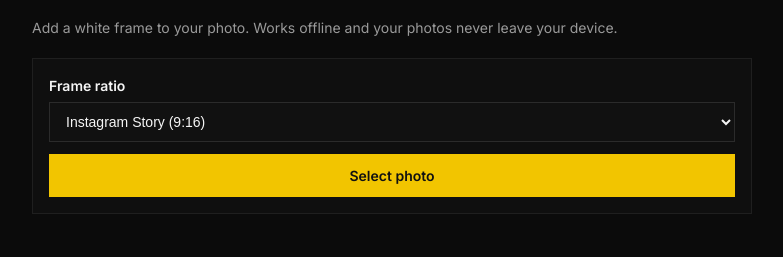
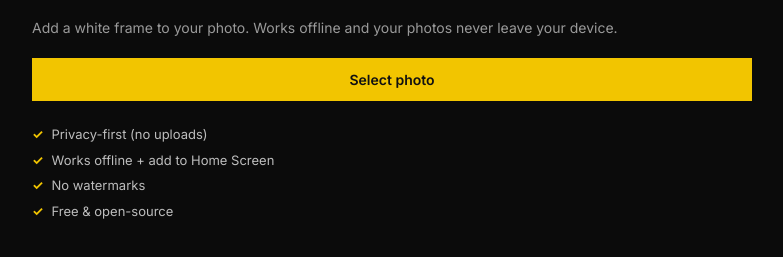
Before and after one commit to filipsuk/just-frames, a website built with Vite: page index.html in a window 1280 px wide. Shown: the part 53-310 px from the top of the page, without its empty margins (248-1031 px from the left). Built offline with nearby package versions, Linux system fonts and the light colour scheme.

Commit message:
feat: update wizard step layout

```diff
--- a/src/features/editor/Editor.ts
+++ b/src/features/editor/Editor.ts
@@ -122,34 +122,28 @@ export const createEditor = (root: HTMLElement): void => {
   intro.textContent =
     "Add a white frame to your photo. Works offline and your photos never leave your device.";
 
-  const photoCard = createElement("section", "card step step-photo");
-  const ratioRow = createElement("div", "ratio-row");
-  const ratioLabel = createElement("label");
-  ratioLabel.textContent = "Frame ratio";
-  const ratioSelect = createElement("select") as HTMLSelectElement;
-  ratioSelect.id = "ratio-select";
-  ratioSelect.className = "ratio-select";
-  ratioLabel.htmlFor = ratioSelect.id;
-  (Object.keys(ASPECT_RATIO_LABELS) as AspectRatioOption[]).forEach((option) => {
-    const optionElement = createElement("option") as HTMLOptionElement;
-    optionElement.value = option;
-    optionElement.textContent = ASPECT_RATIO_LABELS[option];
-    optionElement.selected = option === state.ratio;
-    ratioSelect.append(optionElement);
-  });
-  ratioRow.append(ratioLabel, ratioSelect);
+  const photoCard = createElement("section", "step step-photo");
   const fileInput = createElement("input") as HTMLInputElement;
   fileInput.id = "photo-input";
   fileInput.type = "file";
   fileInput.accept = "image/*";
   fileInput.className = "photo-input";
-  const photoAction = createElement("div", "photo-action");
   const photoButton = createElement("button") as HTMLButtonElement;
   photoButton.type = "button";
   photoButton.className = "button-primary";
   photoButton.textContent = "Select photo";
-  photoAction.append(photoButton, fileInput);
-  photoCard.append(ratioRow, photoAction);
+  const valueList = createElement("ul", "value-list");
+  [
+    "Privacy-first (no uploads)",
+    "Works offline + add to Home Screen",
+    "No watermarks",
+    "Free & open-source",
+  ].forEach((value) => {
+    const item = createElement("li");
+    item.textContent = value;
+    valueList.append(item);
+  });
+  photoCard.append(photoButton, fileInput, valueList);
 
   const previewCard = createElement("section", "preview step step-preview preview-screen is-hidden");
   const closeButton = createCloseButton();
@@ -170,12 +164,28 @@ export const createEditor = (root: HTMLElement): void => {
   borderValue.textContent = `${state.borderPercent}%`;
   borderRow.append(borderInput, borderValue);
 
+  const ratioRow = createElement("div", "ratio-row");
+  const ratioLabel = createElement("label");
+  ratioLabel.textContent = "Frame ratio";
+  const ratioSelect = createElement("select") as HTMLSelectElement;
+  ratioSelect.id = "ratio-select";
+  ratioSelect.className = "ratio-select";
+  ratioLabel.htmlFor = ratioSelect.id;
+  (Object.keys(ASPECT_RATIO_LABELS) as AspectRatioOption[]).forEach((option) => {
+    const optionElement = createElement("option") as HTMLOptionElement;
+    optionElement.value = option;
+    optionElement.textContent = ASPECT_RATIO_LABELS[option];
+    optionElement.selected = option === state.ratio;
+    ratioSelect.append(optionElement);
+  });
+  ratioRow.append(ratioLabel, ratioSelect);
+
   const doneButton = createElement("button") as HTMLButtonElement;
   doneButton.className = "button-primary";
   doneButton.textContent = "Done";
   doneButton.disabled = true;
   previewStage.append(canvas);
-  previewControls.append(borderLabel, borderRow, doneButton);
+  previewControls.append(borderLabel, borderRow, ratioRow, doneButton);
   previewCard.append(closeButton, previewStage, previewControls);
 
   wrapper.append(title, intro, photoCard, previewCard);
--- a/src/features/editor/editor.css
+++ b/src/features/editor/editor.css
@@ -114,13 +114,29 @@ body.is-preview {
   color: inherit;
 }
 
-.photo-action {
-  display: flex;
-  justify-content: center;
+.photo-input {
+  display: none;
 }
 
-.photo-input {
-  display: none;
+.value-list {
+  list-style: none;
+  margin: 12px 0 0;
+  padding: 0;
+  display: grid;
+  gap: 6px;
+  color: #bdbdbd;
+  font-size: 13px;
+}
+
+.value-list li {
+  display: flex;
+  gap: 8px;
+}
+
+.value-list li::before {
+  content: "✓";
+  color: var(--accent-color);
+  font-weight: 700;
 }
 
 .range-row {
```
Also changed, not shown: tests/e2e/wizard.spec.ts (+1 -1 lines).
